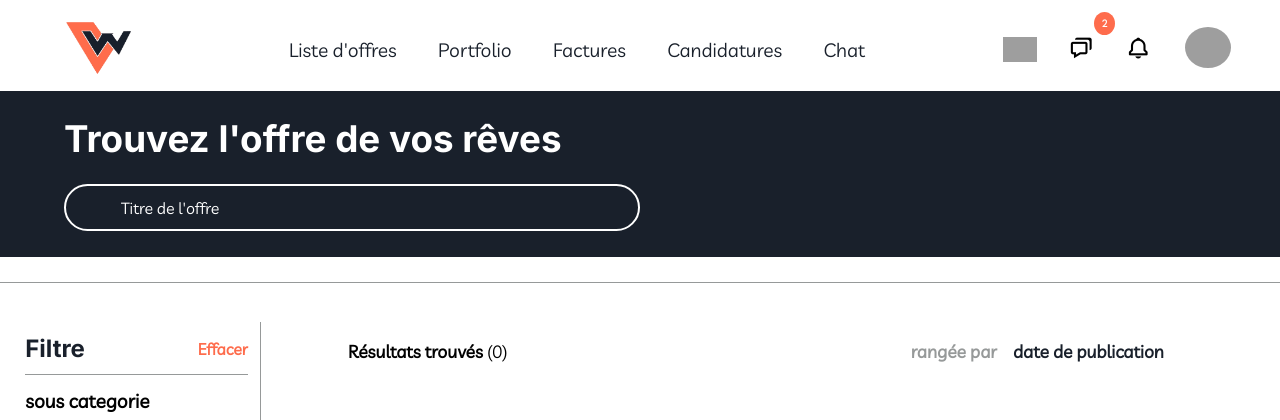
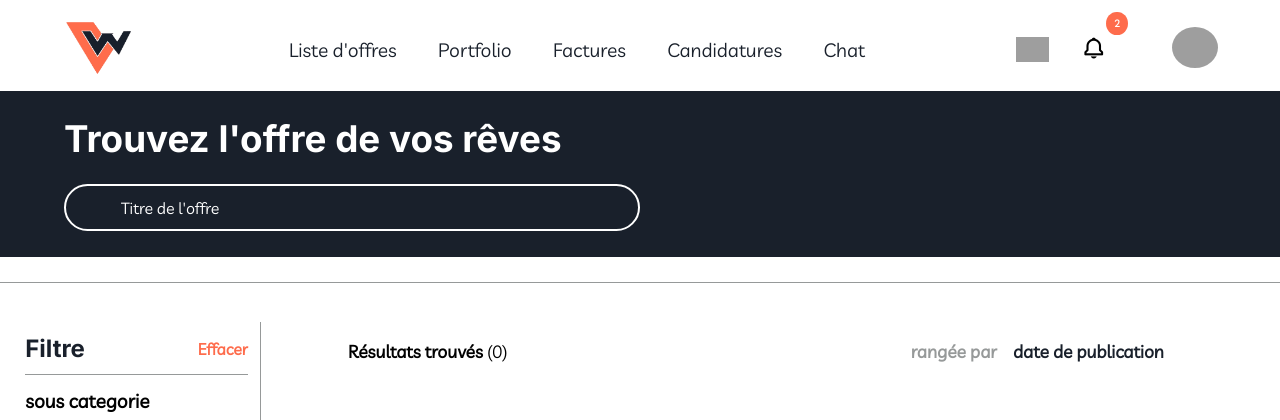
Before and after one commit to kice07/Crisma_Gamma, a PHP site: page /Freelancer_Dashboard/job.php in a window 1280 px wide. Shown: the top 420 px of the page. Run offline with PHP 8.4, Linux system fonts and the light colour scheme; the visitor is signed in with stand-in values (Sample User, id 1); data that the repository does not hold is empty; some libraries are stand-ins or nearby versions; grey boxes are pictures that could not be loaded.

Commit message:
Signed-off-by: kice07 <christ.ehouman07@gmail.com>
boxicon

```diff
--- a/Freelancer_Dashboard/navbar.php
+++ b/Freelancer_Dashboard/navbar.php
@@ -20,20 +20,18 @@
         </ul>
     </div>
     <div class="end">
-        <img src=<?php echo (strtolower(substr($_SESSION['language'],0,2)) == "fr") ? "https://www.worldometers.info/img/flags/fr-flag.gif" : "https://www.worldometers.info/img/flags/us-flag.gif" ?> alt="" onclick="changeFlag(this)">
+        <img src=<?php echo (strtolower(substr($_SESSION['language'], 0, 2)) == "fr") ? "https://www.worldometers.info/img/flags/fr-flag.gif" : "https://www.worldometers.info/img/flags/us-flag.gif" ?> alt="" onclick="changeFlag(this)">
 
         <div class="counter">
-            <i class='bx bx-chat'></i>
+            <i class='bx bx-bell'></i>
             <span>2</span>
         </div>
 
         <div class="counter">
-            <i class='bx bx-bell'></i>
-
+            <i class="ai-calendar"></i>
         </div>
 
-        <a href="profile.php" class="profile"><img src=<?php echo ($_SESSION['image']  =='' ) ? "freelancer_dashboard_assets/images/freelancer/no_user.png":"freelancer_dashboard_assets/images/freelancer/".$_SESSION['image'] ?>
-        style="border:2px solid white" alt=""></a>
+        <a href="profile.php" class="profile"><img src=<?php echo ($_SESSION['image']  == '') ? "freelancer_dashboard_assets/images/freelancer/no_user.png" : "freelancer_dashboard_assets/images/freelancer/" . $_SESSION['image'] ?> style="border:2px solid white" alt=""></a>
     </div>
 </div>
 
```
